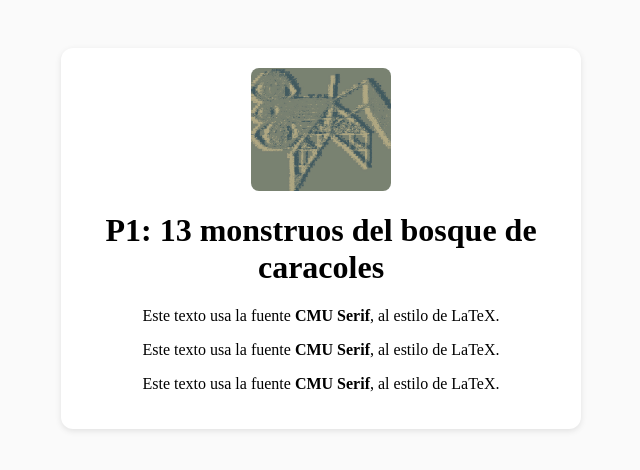
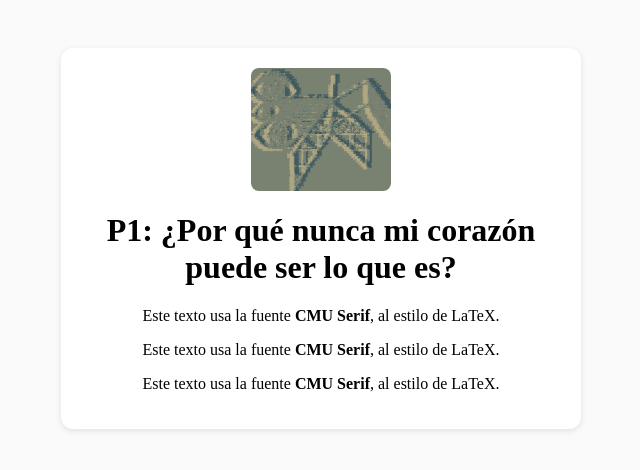
Before and after one commit to cerebrodoce/P1, a plain HTML site: page index.html in a window 1280 px wide. Shown: the whole page, without its empty margins (319-959 px from the left). Drawn offline with Linux system fonts and the light colour scheme; a web font is replaced by a local one.

Commit message:
Update index.html

```diff
--- a/index.html
+++ b/index.html
@@ -37,7 +37,7 @@
     <!-- Cambia el nombre del archivo si tu imagen tiene otro -->
     <img src="doce.png" alt="" class="small">
 
-    <h1>P1: 13 monstruos del bosque de caracoles</h1>
+    <h1>P1: ¿Por qué nunca mi corazón puede ser lo que es?</h1>
     <p>Este texto usa la fuente <strong>CMU Serif</strong>, al estilo de LaTeX.</p>
     <p>Este texto usa la fuente <strong>CMU Serif</strong>, al estilo de LaTeX.</p>
     <p>Este texto usa la fuente <strong>CMU Serif</strong>, al estilo de LaTeX.</p>
```
